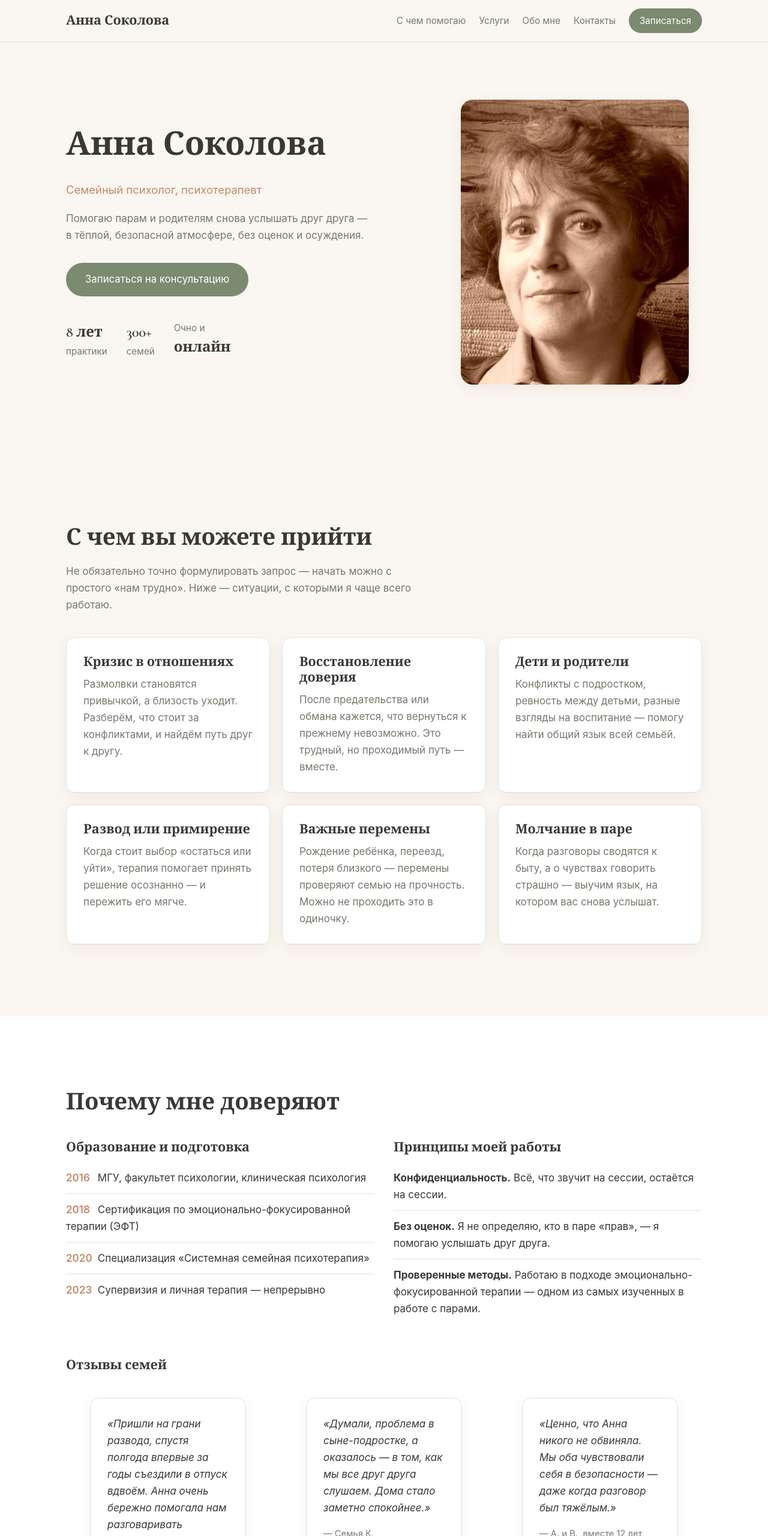
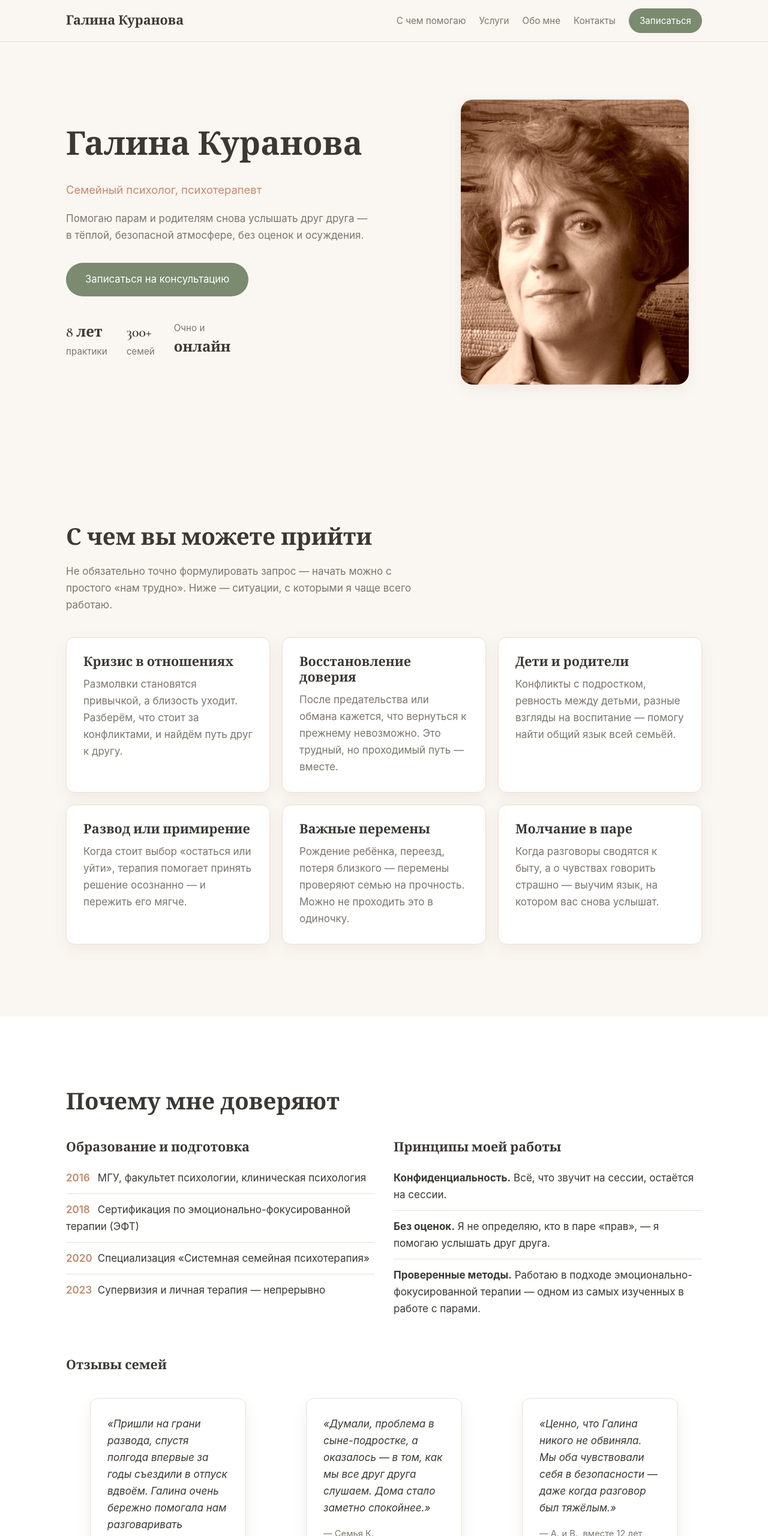
Before and after one commit to galikura/family-therapy-site, a plain HTML site: page index.html in a window 1280 px wide. Shown: the top 2560 px of the page at 60% size. Drawn offline with nearby package versions, Linux system fonts and the light colour scheme.

Commit message:
Имя специалиста: Анна Соколова → Галина Куранова
Заменено на всех страницах: title, Open Graph, логотип, H1,
отзывы, текст «Обо мне», копирайт.

Co-Authored-By: Claude Code <noreply@anthropic.com>

```diff
--- a/index.html
+++ b/index.html
@@ -4,10 +4,10 @@
   <meta charset="UTF-8">
   <meta name="viewport" content="width=device-width, initial-scale=1.0">
   <!-- ЗАМЕНИТЬ: имя и описание для поисковиков -->
-  <title>Анна Соколова — семейный психолог, психотерапевт</title>
+  <title>Галина Куранова — семейный психолог, психотерапевт</title>
   <meta name="description" content="Семейная терапия в тёплой и бережной атмосфере. Помогаю парам и родителям восстановить близость и понимание. Очно и онлайн.">
   <!-- Open Graph -->
-  <meta property="og:title" content="Анна Соколова — семейный психолог">
+  <meta property="og:title" content="Галина Куранова — семейный психолог">
   <meta property="og:description" content="Семейная терапия: восстановление доверия, детско-родительские конфликты, кризисы отношений.">
   <meta property="og:type" content="website">
 
@@ -21,7 +21,7 @@
   <header class="site-header">
     <div class="container header-inner">
       <!-- ЗАМЕНИТЬ: ваше имя -->
-      <a class="logo" href="#hero">Анна Соколова</a>
+      <a class="logo" href="#hero">Галина Куранова</a>
       <nav class="nav" aria-label="Основная навигация">
         <a href="#benefits">С чем помогаю</a>
         <a href="#services">Услуги</a>
@@ -39,7 +39,7 @@
       <div class="container hero-inner">
         <div class="hero-text">
           <!-- ЗАМЕНИТЬ: имя, специализация, подзаголовок, факты -->
-          <h1>Анна Соколова</h1>
+          <h1>Галина Куранова</h1>
           <p class="hero-subtitle">Семейный психолог, психотерапевт</p>
           <p class="hero-lead">
             Помогаю парам и родителям снова услышать друг друга — в тёплой,
@@ -126,7 +126,7 @@
         <div class="cards-grid reviews">
           <!-- ЗАМЕНИТЬ: реальные отзывы (с согласия клиентов) -->
           <blockquote class="card review">
-            <p>«Пришли на грани развода, спустя полгода впервые за годы съездили в отпуск вдвоём. Анна очень бережно помогала нам разговаривать заново.»</p>
+            <p>«Пришли на грани развода, спустя полгода впервые за годы съездили в отпуск вдвоём. Галина очень бережно помогала нам разговаривать заново.»</p>
             <footer>— М. и Д., вместе 7 лет</footer>
           </blockquote>
           <blockquote class="card review">
@@ -134,7 +134,7 @@
             <footer>— Семья К.</footer>
           </blockquote>
           <blockquote class="card review">
-            <p>«Ценно, что Анна никого не обвиняла. Мы оба чувствовали себя в безопасности — даже когда разговор был тяжёлым.»</p>
+            <p>«Ценно, что Галина никого не обвиняла. Мы оба чувствовали себя в безопасности — даже когда разговор был тяжёлым.»</p>
             <footer>— А. и В., вместе 12 лет</footer>
           </blockquote>
         </div>
@@ -241,7 +241,7 @@
           </p>
         </details>
 
-        <p class="copyright">© <span id="year"></span> Анна Соколова. Сайт психолога, не является медицинской услугой.</p>
+        <p class="copyright">© <span id="year"></span> Галина Куранова. Сайт психолога, не является медицинской услугой.</p>
       </div>
     </footer>
 
```
Also changed, not shown: about.html (+5 -5 lines).
